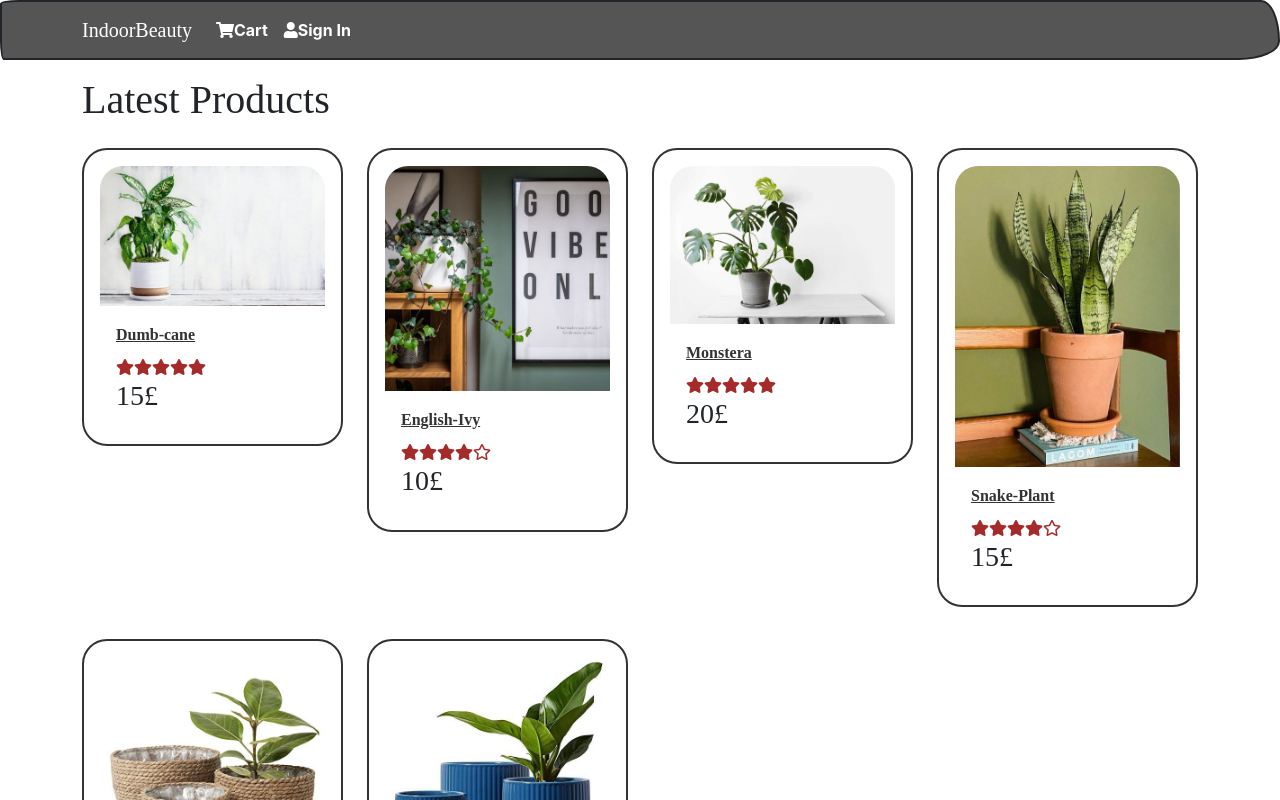
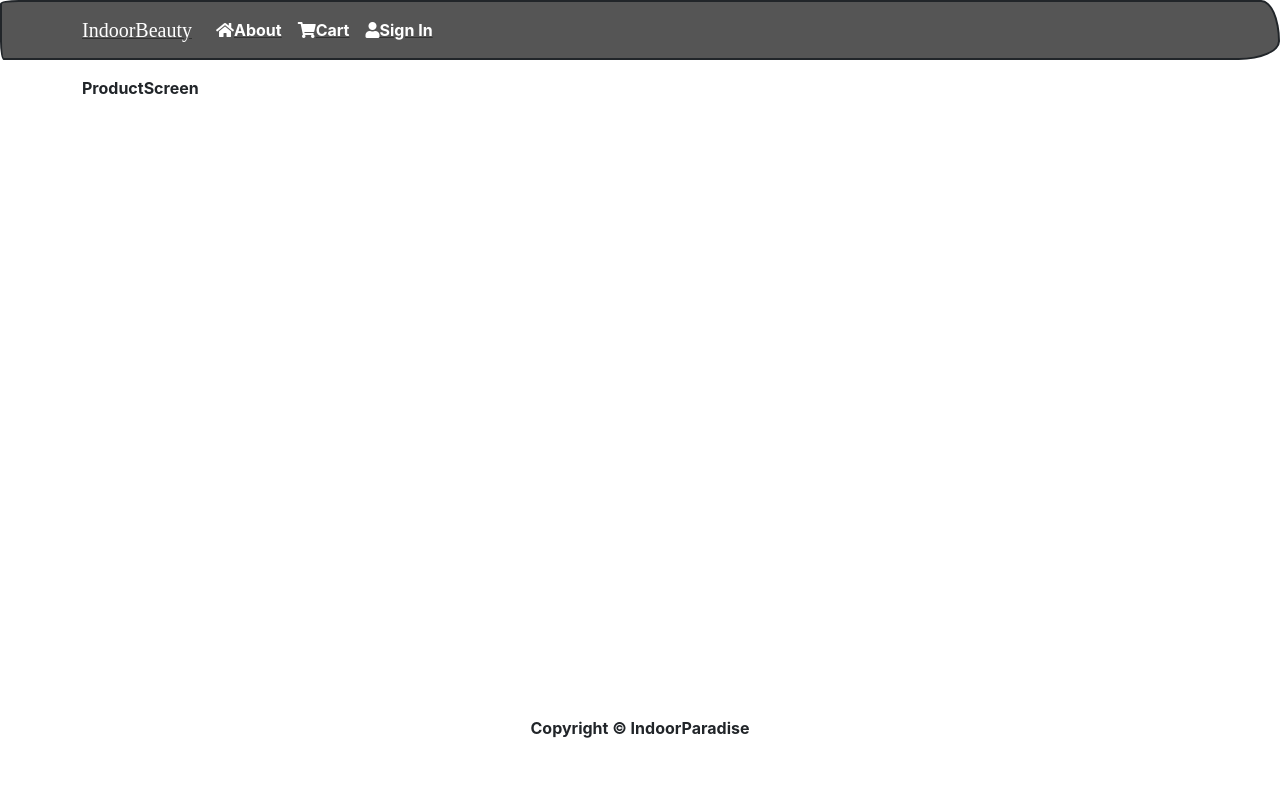
Before and after one commit to ShiCho489/IndoorParadise, a React (Create React App) app in the folder frontend/: page /product/1 in a window 1280 px wide. Shown: the top 800 px of the page. Built offline with nearby package versions, Linux system fonts and the light colour scheme; a web font is replaced by a local one.

Commit message:
linked to the pages

```diff
--- a/frontend/package.json
+++ b/frontend/package.json
@@ -11,11 +11,10 @@
     "react-bootstrap": "^2.7.0",
     "react-dom": "^18.2.0",
     "react-icons": "^4.7.1",
-    "react-router-dom": "^6.4.5",
-    "react-scripts": "5.0.1",
+    "react-router-dom": "^5.3.0",
+    "react-scripts": "^2.1.3",
     "web-vitals": "^2.1.4"
   },
-
   "scripts": {
     "start": "react-scripts start",
     "build": "react-scripts build",
--- a/frontend/src/App.js
+++ b/frontend/src/App.js
@@ -1,14 +1,14 @@
 import React from 'react'
 import'./index.css'
 // import './bootstrap.mins.css';
-// //import { BrowserRouter, Route } from 'react-router-dom'
+import { BrowserRouter as Router, Route} from 'react-router-dom'
 import { Container } from 'react-bootstrap'
 import Header from './components/Header'
 import Footer from './components/Footer'
 
 
 import HomeScreen from './screens/HomeScreen'
-// import ProductScreen from './screens/ProductScreen'
+import ProductScreen from './screens/ProductScreen'
 // import CartScreen from './screens/CartScreen'
 // import LoginScreen from './screens/LoginScreen'
 // import RegisterScreen from './screens/RegisterScreen'
@@ -26,17 +26,18 @@
 const App = () => {
   return (
 
-    <div className= "App">
-      <Header />
+   <Router>
+    <Header />
       <main className="py-3">
       <Container>
 
-       <HomeScreen />
-
+       <Route path='/' component={HomeScreen} exact></Route>
+       <Route path='/product/:id' component={ProductScreen}></Route>
       </Container>
       </main>
       <Footer />
-    </div>
+   </Router>
+
 
 );
 
--- a/frontend/src/components/Header.js
+++ b/frontend/src/components/Header.js
@@ -1,19 +1,36 @@
 import React from 'react'
+import { Link } from 'react-router-dom'
 import { Navbar, Nav, Container } from 'react-bootstrap';
 
 const Header = () => {
   return (
-     <header> <Navbar bg="dark" variant="dark" expand="lg">
+     <header>
+      <Navbar bg="dark" variant="dark" expand="lg">
      <Container>
-       <Navbar.Brand href="/">IndoorBeauty</Navbar.Brand>
+      <Link to='/'>
+      <Navbar.Brand>IndoorBeauty</Navbar.Brand>
+      </Link>
+
        <Navbar.Toggle aria-controls="basic-navbar-nav" />
        <Navbar.Collapse id="basic-navbar-nav">
         <Nav className="ml-auto">
-           <Nav.Link href="/cart">
-            <i className="fas fa-shopping-cart"></i>
+          <Link to='/home'>
+          <Nav.Link href="/home">
+            <i className="fas fa-home">
+            </i>
+            About</Nav.Link>
+          </Link>
+          <Link to= '/cart'>
+          <Nav.Link href="/cart">
+            <i className="fas fa-shopping-cart">
+            </i>
             Cart</Nav.Link>
-           <Nav.Link href="/login"><i className="fas fa-user"></i>
+          </Link>
+          <Link to='/login'>
+          <Nav.Link href="/login"><i className="fas fa-user">
+            </i>
             Sign In</Nav.Link>
+          </Link>
         </Nav>
        </Navbar.Collapse>
      </Container>
--- a/frontend/src/components/Product.js
+++ b/frontend/src/components/Product.js
@@ -1,28 +1,33 @@
 import React from 'react'
+import { Link } from 'react-router-dom'
 import { Card } from 'react-bootstrap'
 import Rating from './Rating'
 
 const Product = ({ product }) => {
   return (
-    <Card className = 'my-3 p-3 rounded'>
-    <a href={`/product/${product._id}`}>
+    <Card className='my-3 p-3 rounded'>
+      <Link to={`/product/${product._id}`}>
         <Card.Img src={product.image} variant='top' />
-    </a>
+      </Link>
+
       <Card.Body>
-    <a href={`/product/${product._id}`}>
+        <Link to={`/product/${product._id}`}>
           <Card.Title as='div'>
             <strong>{product.name}</strong>
           </Card.Title>
-    </a>
+          <Card.Title as='div'>
+            <strong>{product.botname}</strong>
+          </Card.Title>
+        </Link>
 
-       <Card.Text as= 'div'>
+        <Card.Text as='div'>
           <Rating
             value={product.rating}
-       text={`${product.numReviews}reviews`}
-       color='brown'>
-       </Rating>
+            text={`${product.numReviews} reviews`}
+          />
         </Card.Text>
-       <Card.Text as= 'h3'>{product.price}</Card.Text>
+
+        <Card.Text as='h3'>{product.price}</Card.Text>
       </Card.Body>
     </Card>
   )
--- a/frontend/src/components/Rating.js
+++ b/frontend/src/components/Rating.js
@@ -1,4 +1,5 @@
 import React from 'react'
+//import PropTypes from 'prop-types'
 
 const Rating = ({ value, text, color }) => {
   return (
@@ -49,4 +50,6 @@
   )
 }
 
+
+
 export default Rating
--- a/frontend/src/index.css
+++ b/frontend/src/index.css
@@ -1,3 +1,11 @@
 main {
     min-height: 80vh;
 }
+
+h3 {
+    padding: 1rem 0;
+}
+
+.rating span {
+    margin: 0.1rem;
+}
--- a/frontend/src/screens/HomeScreen.js
+++ b/frontend/src/screens/HomeScreen.js
@@ -12,7 +12,7 @@
     </h1>
     <Row>
         {products.map(product => (
-            <Col sm={12} md={6} lg={4} xl={3}>
+            <Col key={product._id} sm={12} md={6} lg={4} xl={3}>
                 <Product product={product} />
             </Col>
         ))}
--- a/frontend/src/screens/ProductScreen.js
+++ b/frontend/src/screens/ProductScreen.js
@@ -1,9 +1,8 @@
 import React from 'react'
-im
 
 const ProductScreen = () => {
   return (
-    <div>productscreen</div>
+    <div>ProductScreen</div>
   )
 }
 
```
Also changed, not shown: frontend/src/serviceWorker.js (added, +141 -0 lines), 1 other file (tests, documents, lock files or other folders). Lines whose indentation alone changed are shown as unchanged.
